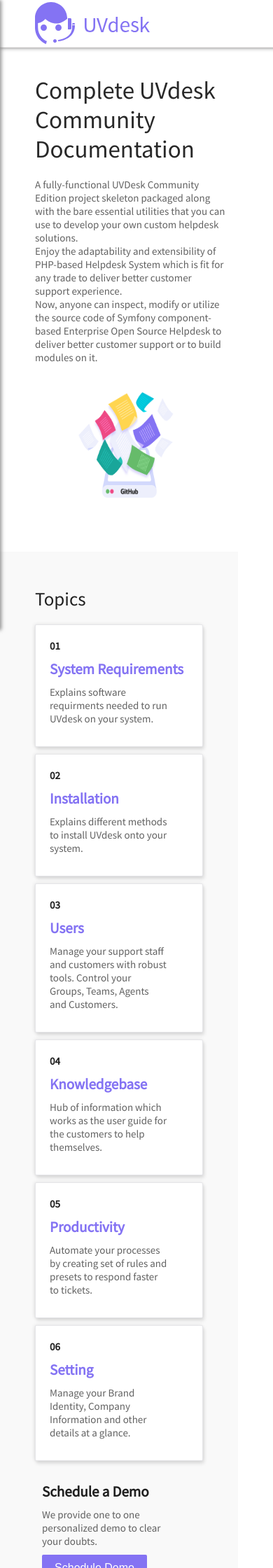
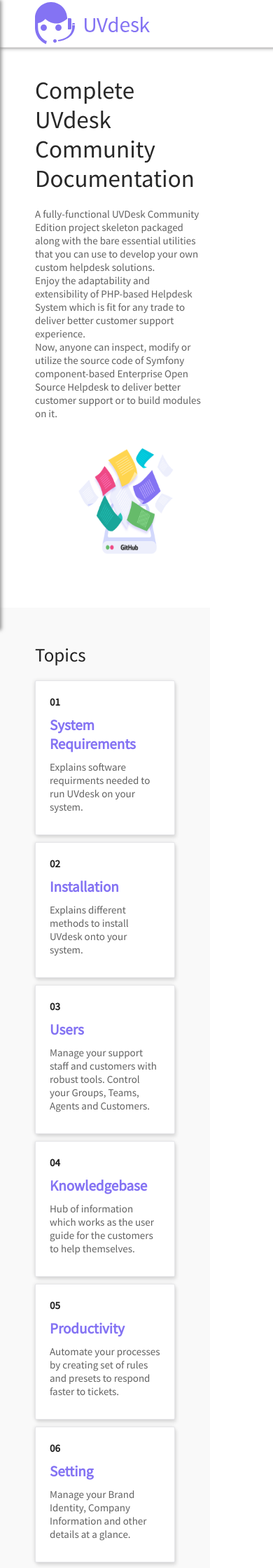
Before and after one commit to uvdesk/uvdesk.github.io, a Jekyll site: the page built from index.html, in a window 390 px wide. Shown: the top 2240 px of the page at 70% size. Built offline with Jekyll 4.4.1, drawn with Linux system fonts in a browser that asks for light colours.

Commit message:
more changes

```diff
--- a/_sass/main2.scss
+++ b/_sass/main2.scss
@@ -22,12 +22,7 @@
 
 
 }
-#results-container li a {
-  //color: black;
-}
-#results-container-sidebar li a {
-  //color: black;
-}
+
 
 /*
 start with light background: background-color: #dfdbff
@@ -51,6 +46,10 @@
   color: white;
   //font-size: 20px;
   //box-shadow: 5px 10px 8px #888888;
+}
+
+#results-container-sidebar li a:hover {
+  color: white;
 }
 
 
@@ -81,6 +80,10 @@
 #results-container-sidebar li:hover {
   background-color: #8473F3;
   transition: 0.65s;
+}
+
+#results-container-sidebar li a{
+  color: #8473F3;
 }
 
 .search-bar-header {
@@ -724,10 +727,11 @@
 
 @media all and (max-width: 466px)
 {
-  .topics, p, .helpful-links {
-    max-width: 85%;
-    margin-right: 32%;
+  .topics {
+    max-width: 90%;
+    margin-right: 40%;
   }
+
 
   .grid-community-container > p {
     margin-right: 15%;
@@ -738,11 +742,31 @@
   }
 
   .ticket-content {
-    margin-right: 40%;
+    max-width: 90%;
   }
 
-  .community-container-heading >  p {
-    font-size: 15px !important;
+  .helpful-links {
+    max-width: 65%;
   }
 
+  .item.helpful {
+    display: grid;
+    grid-column: auto;
+  }
+
+
+
+  .community > p, .community h1{
+    max-width: 60%;
+  }
+  .community > img {
+    margin-left: -30px;
+  }
+
+  .container .header {
+    width: 100%;
+  }
+
+
+
 }
```
